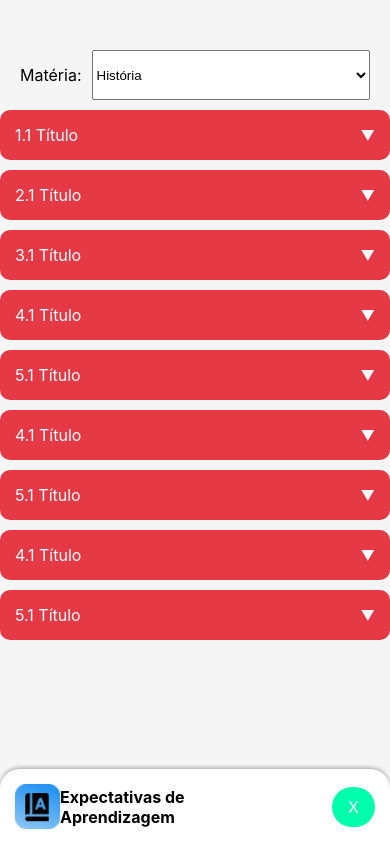
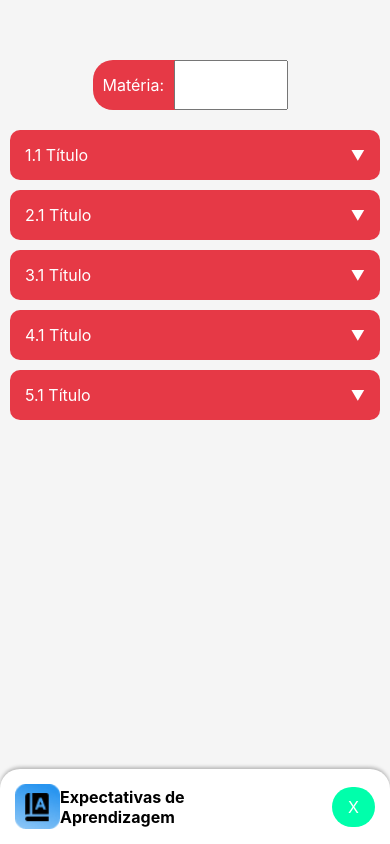
Before and after one commit to pedrowAguilera/sesi, a React Native app: screen /ExpectativasDeAprendizagem in a window 390 px wide. Built offline with nearby package versions, Linux system fonts and the light colour scheme.

Commit message:
Finalizando

```diff
--- a/pages/Configuracoes.js
+++ b/pages/Configuracoes.js
@@ -1,10 +1,42 @@
-import React from 'react';
-import { View, Text, StyleSheet } from 'react-native';
+import React, { useState } from 'react';
+import { View, Text, StyleSheet, TouchableOpacity, Modal, ScrollView, Image } from 'react-native';
+import { useNavigation } from '@react-navigation/native';
+import Config from '../img/Config.png'
 
-const Configuracoes = () => {
+const ObservacaoDosProfessores = () => {
+  const [modalVisible, setModalVisible] = useState(false);
+  const [modalVisible2, setModalVisible2] = useState(false);
+  const navigation = useNavigation();
+
+  const toggleModal = () => {
+    setModalVisible(!modalVisible);
+  };
+
+  const toggleModal2 = () => {
+    setModalVisible2(!modalVisible2);
+  };
+
+  const voltarParaPaginaInicial = () => {
+    navigation.goBack(); // Volta para a página inicial
+  };
+
   return (
     <View style={styles.container}>
-      <Text style={styles.text}>Página: Configurações</Text>
+
+      {/* Botão de Voltar (com ícone, nome e X) */}
+      <View style={styles.voltarBox}>
+        <View style={styles.voltarButton}>
+          <View >
+          <Image style={styles.iconImage} source={Config}/>
+          </View>
+          <Text style={styles.voltarText}>Configurações</Text>
+          <TouchableOpacity onPress={voltarParaPaginaInicial}>
+            <View style={styles.fecharIcon}>
+              <Text style={styles.fecharIconText}>X</Text>
+            </View>
+          </TouchableOpacity>
+        </View>
+      </View>
     </View>
   );
 };
@@ -12,13 +44,58 @@ const Configuracoes = () => {
 const styles = StyleSheet.create({
   container: {
     flex: 1,
-    justifyContent: 'center',
+    padding: 20,
+    backgroundColor: '#F5F5F5',
+    paddingTop: 70
+  },
+  voltarBox: {
+    position: 'absolute',
+    bottom: 0,
+    left: 0,
+    right: 0,
+    backgroundColor: 'white',
+    borderTopLeftRadius: 20,
+    borderTopRightRadius: 20,
+    padding: 15,
+    shadowColor: '#000',
+    shadowOffset: { width: 0, height: -2 },
+    shadowOpacity: 0.25,
+    shadowRadius: 3.84,
+    elevation: 5,
+  },
+  voltarButton: {
+    flexDirection: 'row',
     alignItems: 'center',
+    justifyContent: 'space-between',
   },
-  text: {
-    fontSize: 20,
+  voltarIcon: {
+    backgroundColor: '#FF3B30',
+    borderRadius: 20,
+    padding: 10,
+  },
+  voltarIconText: {
+    fontSize: 16,
+    color: '#FFF',
+  },
+  voltarText: {
+    fontSize: 16,
     fontWeight: 'bold',
+    color: '#000',
+    paddingRight: 100
   },
+  fecharIcon: {
+    backgroundColor: '#00FFAB',
+    borderRadius: 50,
+    padding: 10,
+    paddingHorizontal: 16
+  },
+  fecharIconText: {
+    fontSize: 16,
+    color: '#FFF',
+  },
+  iconImage: {
+    width: 45,
+    height: 45
+  }
 });
-
-export default Configuracoes;
+export default ObservacaoDosProfessores;
--- a/pages/ExpectativasDeAprendizagem.js
+++ b/pages/ExpectativasDeAprendizagem.js
@@ -7,7 +7,7 @@ import Expec from '../img/Expec.png';
 
 const ExpectativasDeAprendizagem = () => {
   const [materiaSelecionada, setMateriaSelecionada] = useState('História');
-  const [expectativasVisiveis, setExpectativasVisiveis] = useState({});
+  const [expectativaAtiva, setExpectativaAtiva] = useState(null); // Mudança aqui
   const navigation = useNavigation();
 
   // Dados de exemplo para as matérias e expectativas
@@ -17,9 +17,6 @@ const ExpectativasDeAprendizagem = () => {
       { titulo: '2.1 Título', texto: 'Texto da expectativa de História 2.1' },
       { titulo: '3.1 Título', texto: 'Texto da expectativa de História 3.1' },
       { titulo: '4.1 Título', texto: 'Texto da expectativa de História 4.1' },
-      { titulo: '5.1 Título', texto: 'Texto da expectativa de História 5.1' },
-      { titulo: '4.1 Título', texto: 'Texto da expectativa de História 4.1' },
-      { titulo: '5.1 Título', texto: 'Texto da expectativa de História 5.1' },{ titulo: '4.1 Título', texto: 'Texto da expectativa de História 4.1' },
       { titulo: '5.1 Título', texto: 'Texto da expectativa de História 5.1' },
     ],
     Matemática: [
@@ -32,12 +29,9 @@ const ExpectativasDeAprendizagem = () => {
     // Adicione mais matérias aqui
   };
 
-  // Função para alternar visibilidade do texto da expectativa
+  // Função para alternar a expectativa ativa e fechar a anterior
   const toggleExpectativa = (index) => {
-    setExpectativasVisiveis((prevState) => ({
-      ...prevState,
-      [index]: !prevState[index],
-    }));
+    setExpectativaAtiva(expectativaAtiva === index ? null : index);
   };
 
   return (
@@ -67,11 +61,11 @@ const ExpectativasDeAprendizagem = () => {
                 onPress={() => toggleExpectativa(index)}
               >
                 <Text style={styles.tituloText}>{expectativa.titulo}</Text>
-              <Text style={styles.icon}>{expectativasVisiveis[index] ? '▲' : '▼'}</Text>
+                <Text style={styles.icon}>{expectativaAtiva === index ? '▲' : '▼'}</Text>
               </TouchableOpacity>
 
               {/* Texto da Expectativa (expandido ou recolhido) */}
-            {expectativasVisiveis[index] && (
+              {expectativaAtiva === index && (
                 <View style={styles.textoContainer}>
                   <Text style={styles.texto}>{expectativa.texto}</Text>
                 </View>
@@ -81,7 +75,7 @@ const ExpectativasDeAprendizagem = () => {
         </View>
       </ScrollView>
 
-      {/* Botão de Voltar (Mapeamento da Sala) */}
+      {/* Botão de Voltar */}
       <View style={styles.voltarBox}>
         <View style={styles.voltarButton}>
           <Image style={styles.iconImage} source={Expec} />
@@ -101,31 +95,38 @@ const styles = StyleSheet.create({
   container: {
     flex: 1,
     backgroundColor: '#F5F5F5',
-    paddingTop: 60, // Adicionado para evitar sobreposição no topo
+    paddingTop: 60, // Espaço para evitar sobreposição no topo
   },
   scrollContainer: {
-    paddingBottom: 100, // Espaço extra para evitar que conteúdo fique escondido atrás da barra de navegação
+    marginTop: -40,
+    paddingBottom: 100,
+    marginLeft: 10,
+    marginRight: 10,
   },
   materiaContainer: {
     flexDirection: 'row',
     alignItems: 'center',
-    marginBottom: 20,
-    position: 'absolute',
-    top: 50, // Distância agradável do topo
-    left: 20, // Mover para a esquerda
-    right: 20,
-    zIndex: 10, // Para garantir que fique na frente
+    justifyContent: 'center', // Centraliza horizontalmente
+    marginBottom: 10,
+    backgroundColor: '#E63946',
+    width: '50%', // Ajusta para centralização
+    alignSelf: 'center', // Garante que fique no centro
+    borderRadius: 20,
+    paddingLeft: 10,
+    marginRight: 10
   },
   materiaText: {
     fontSize: 16,
     marginRight: 10,
+    color: 'white',
   },
   picker: {
     flex: 1,
     height: 50,
+    color: 'white',
   },
   expectativaInicio: {
-    marginTop: 50, // Ajuste de distância do seletor de matéria
+    marginTop: 50, // Ajuste para distanciar do seletor de matéria
   },
   expectativaContainer: {
     marginBottom: 10,
@@ -143,7 +144,7 @@ const styles = StyleSheet.create({
     color: '#FFF',
   },
   icon: {
-    color: '#FFF',
+    color: 'white',
   },
   textoContainer: {
     backgroundColor: '#F1A7A1',
--- a/pages/Home.js
+++ b/pages/Home.js
@@ -114,9 +114,7 @@ const Home = ({ navigation }) => {
         </View>
         <View style={styles.row}>
           <Text style={styles.dataInfo}>*****</Text>
-          <TouchableOpacity onPress={() => Alert.alert('Alterar Senha')}>
-            <Text style={styles.changeButton}>Alterar</Text>
-          </TouchableOpacity>
+
         </View>
       </View>
 
--- a/routes.js
+++ b/routes.js
@@ -28,7 +28,7 @@ const Routes = () => {
       <Stack.Screen
         name="Configuracoes"
         component={Configuracoes}
-        options={{ headerBackTitleVisible: false, headerTitle: '', headerTransparent: true }}
+        options={{ headerShown: false }}
       />
       <Stack.Screen
         name="ExpectativasDeAprendizagem"
```
Lines whose indentation alone changed are shown as unchanged.
